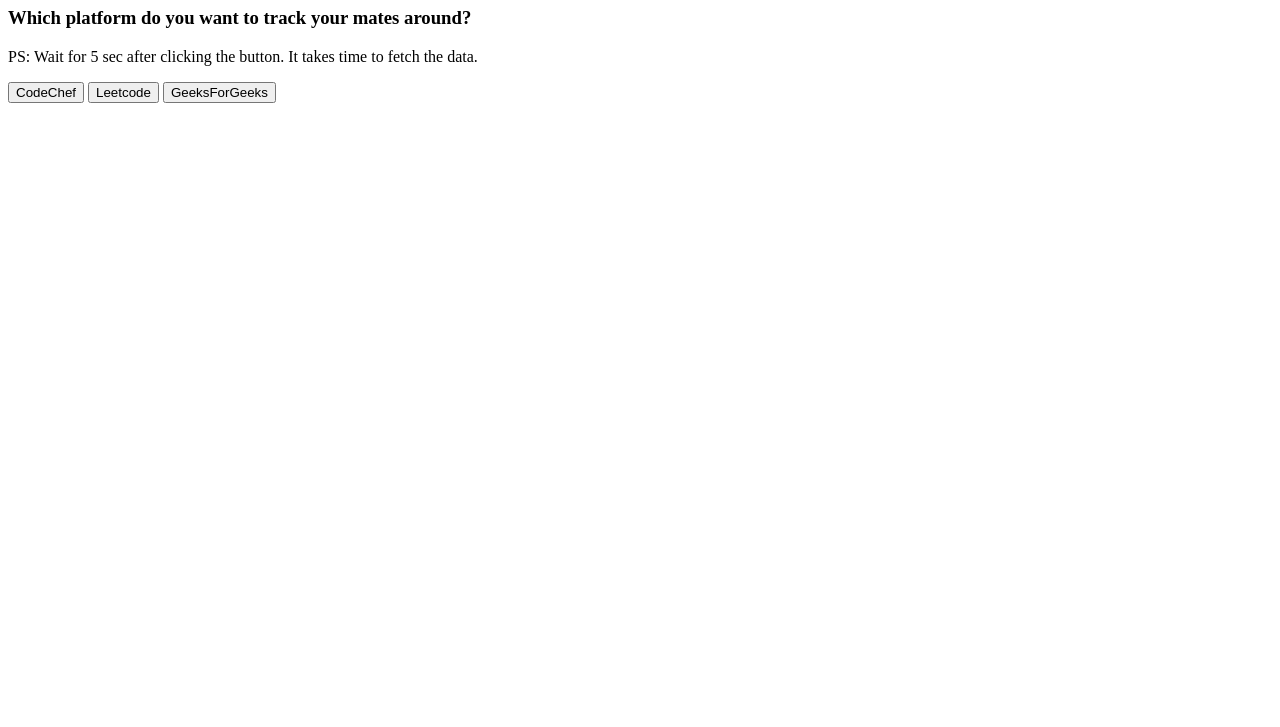
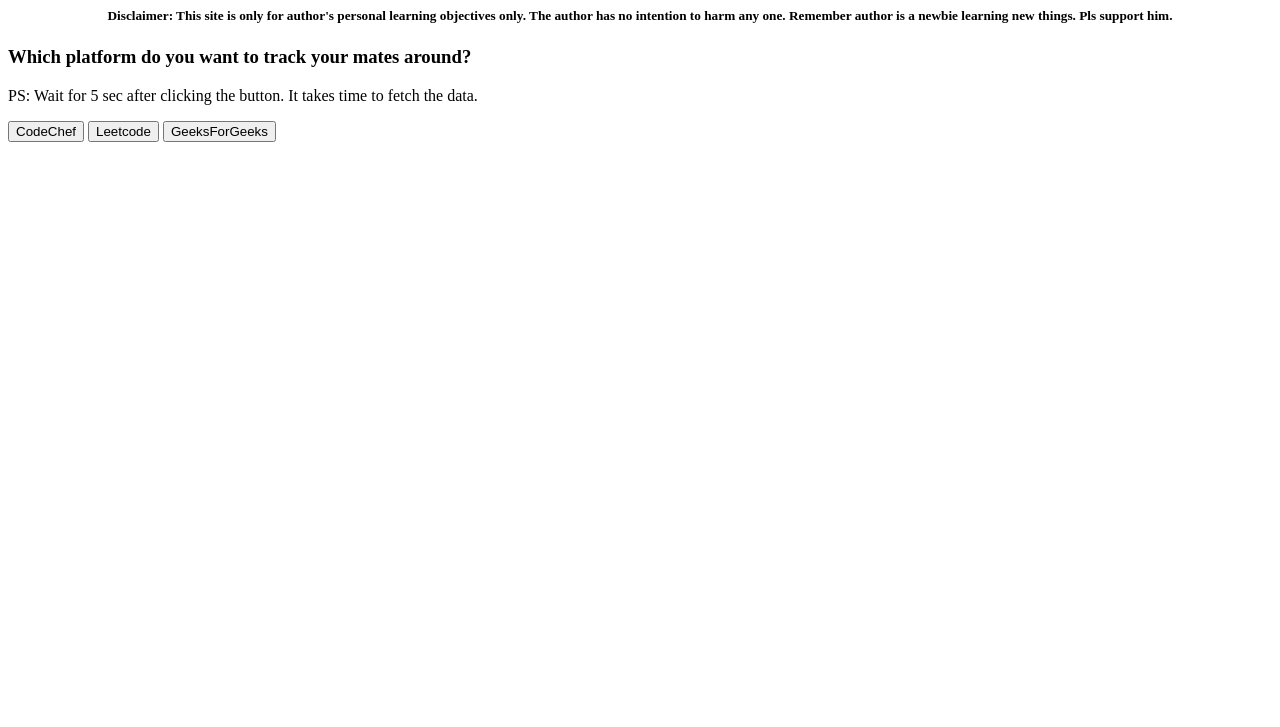
Before and after one commit to Aman-0604/TrackMate, a browser extension: page client-side/index.html in a window 1280 px wide. Shown: the part 73-800 px from the top of the page. Drawn offline with Linux system fonts and the light colour scheme.

Commit message:
Author is a newbie

```diff
--- a/client-side/index.html
+++ b/client-side/index.html
@@ -9,6 +9,7 @@
 
 <body>
     <h1 style="text-align: center;">TrackMate</h1>
+    <h5 style="text-align: center;">Disclaimer: This site is only for author's personal learning objectives only. The author has no intention to harm any one. Remember author is a newbie learning new things. Pls support him.</h5>
     <h3>Which platform do you want to track your mates around?</h3>
     <p>PS: Wait for 5 sec after clicking the button. It takes time to fetch the data.</p>
     <div class="options">
```
